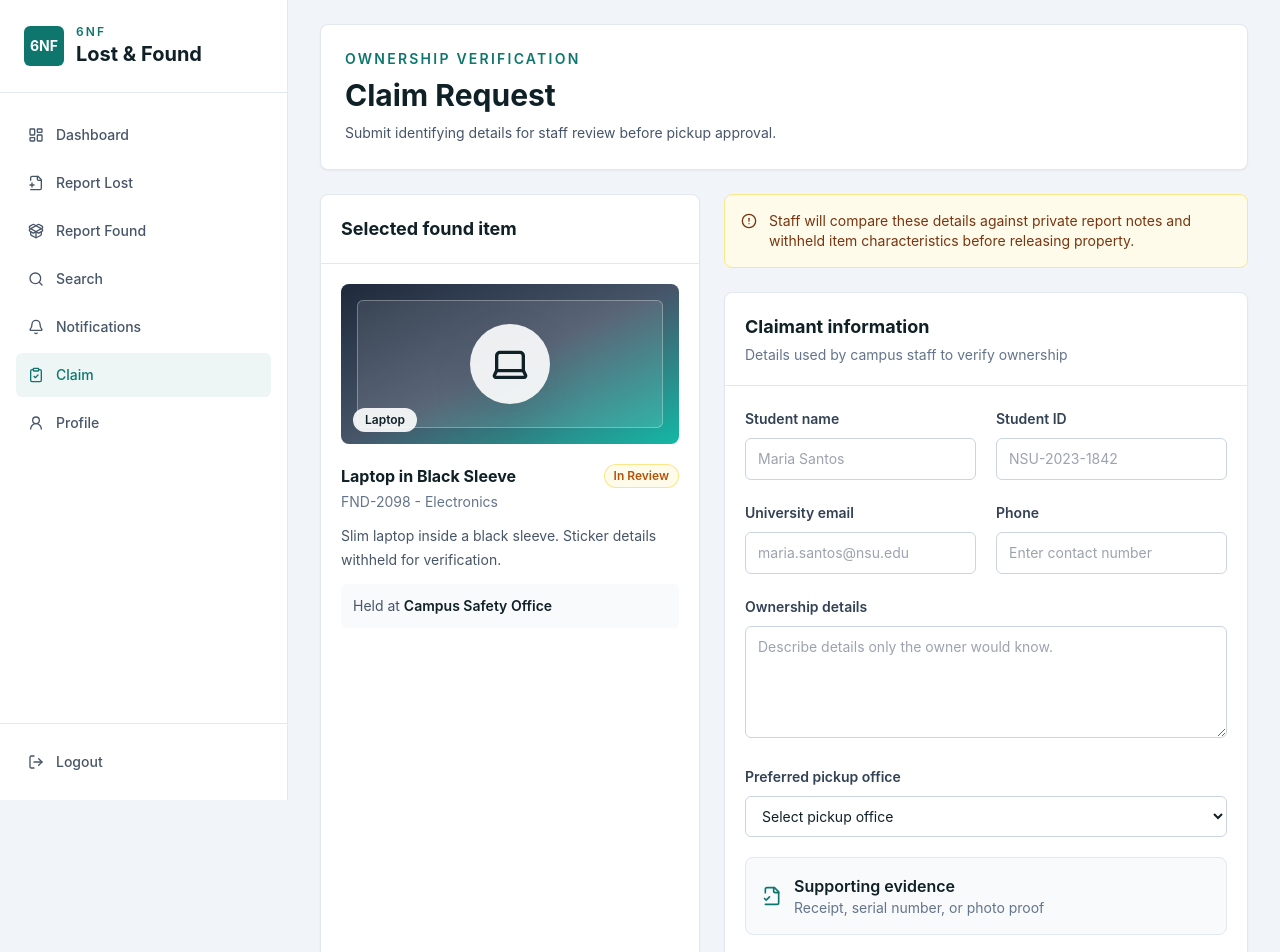
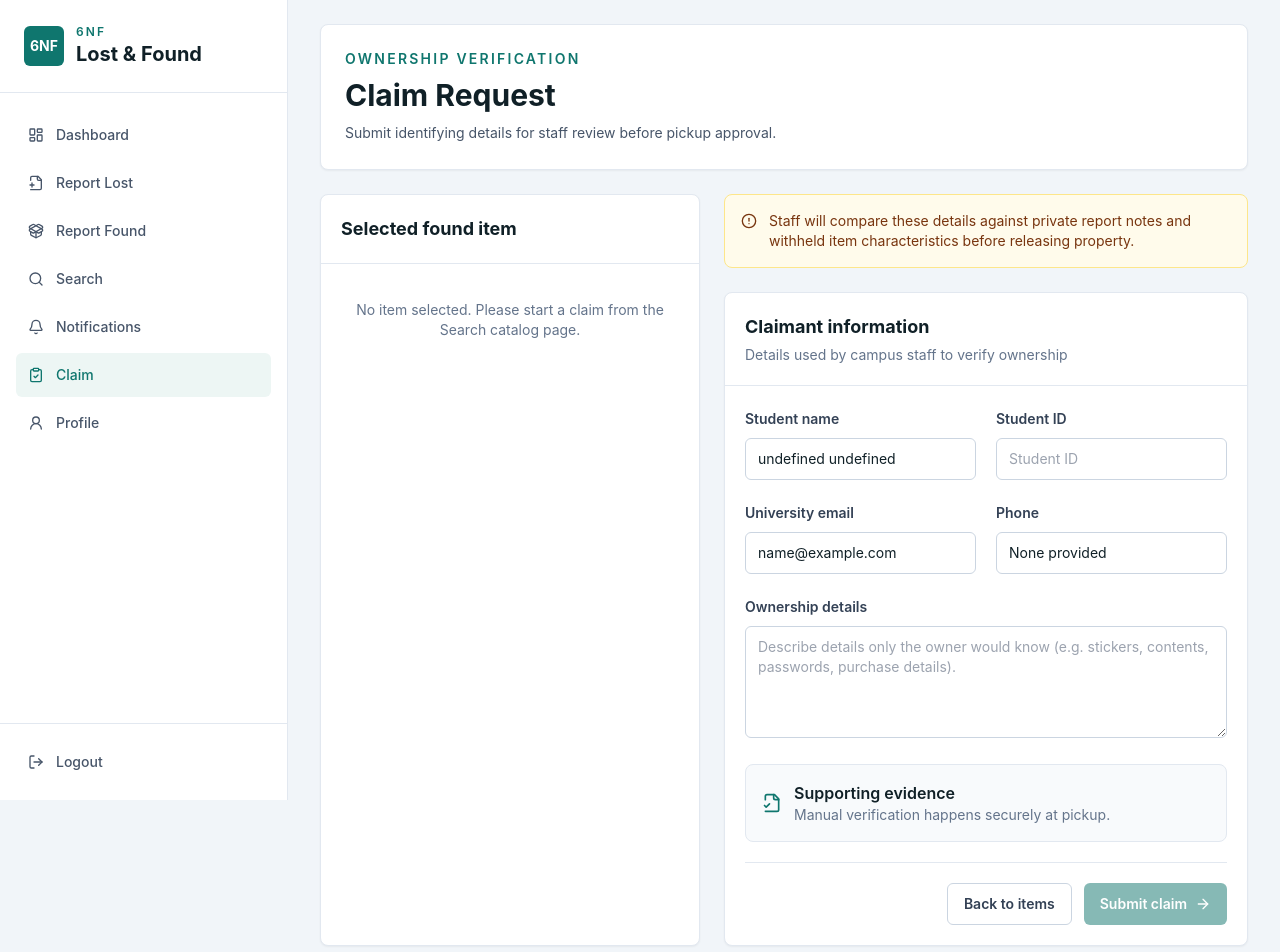
Before and after one commit to JosephEmmanuel-jvl/campus-lost-and-found, a React (Vite) app in the folder sofdes project/student-staff-frontend/: page /claim in a window 1280 px wide. Shown: the top 952 px of the page. Built offline with nearby package versions, Linux system fonts and the light colour scheme; sample sign-in values are in the browser's storage.

Commit message:
feat(claims): wire up claim submission to backend and pass found report parameters

```diff
--- a/sofdes project/student-staff-frontend/src/main.jsx
+++ b/sofdes project/student-staff-frontend/src/main.jsx
@@ -64,6 +64,7 @@ function Root() {
             <Route path="/lost-reports/:id" element={<LostReportDetails />} />
             <Route path="/notifications" element={<Notifications />} />
             <Route path="/claim" element={<ClaimRequest />} />
+            <Route path="/claim/:foundId" element={<ClaimRequest />} />
             <Route path="/claim-request" element={<Navigate to="/claim" replace />} />
             <Route path="/profile" element={<Profile />} />
 
--- a/sofdes project/student-staff-frontend/src/pages/ClaimRequest.jsx
+++ b/sofdes project/student-staff-frontend/src/pages/ClaimRequest.jsx
@@ -1,10 +1,97 @@
-import { Link } from 'react-router-dom';
-import { ArrowRight, FileCheck2 } from 'lucide-react';
-import { currentStudent, foundItems } from '../data/mockData';
+import { useState, useEffect } from 'react';
+import { Link, useParams, useNavigate } from 'react-router-dom';
+import { ArrowRight, FileCheck2, Loader2 } from 'lucide-react';
 import { AlertStrip, FormField, ItemThumbnail, PageHeader, SectionCard, StatusBadge, inputClasses, textareaClasses } from '../components/ui';
 
 export default function ClaimRequest() {
-  const item = foundItems[0];
+  const { foundId } = useParams();
+  const navigate = useNavigate();
+
+  const [item, setItem] = useState(null);
+  const [loadingItem, setLoadingItem] = useState(false);
+  const [currentUser, setCurrentUser] = useState(null);
+  const [proofOfOwnership, setProofOfOwnership] = useState('');
+  const [submitting, setSubmitting] = useState(false);
+  const [error, setError] = useState('');
+  const [successMsg, setSuccessMsg] = useState('');
+
+  useEffect(() => {
+    // Parse user profile
+    try {
+      const user = JSON.parse(localStorage.getItem('user'));
+      setCurrentUser(user);
+    } catch (e) {
+      console.error('Error parsing user from localStorage', e);
+    }
+
+    // Fetch found item details if ID is present
+    if (foundId) {
+      const fetchFoundItem = async () => {
+        setLoadingItem(true);
+        setError('');
+        const token = localStorage.getItem('token');
+        try {
+          const response = await fetch(`http://localhost:5000/api/v1/found-items/${foundId}`, {
+            headers: {
+              'Authorization': `Bearer ${token}`,
+            },
+          });
+          const json = await response.json();
+          if (response.ok) {
+            setItem(json.data.foundItem || json.data);
+          } else {
+            throw new Error(json.message || 'Failed to fetch found item.');
+          }
+        } catch (err) {
+          setError(err.message || 'Error loading selected item details.');
+        } finally {
+          setLoadingItem(false);
+        }
+      };
+      fetchFoundItem();
+    }
+  }, [foundId]);
+
+  const handleSubmit = async (e) => {
+    e.preventDefault();
+    if (!foundId) {
+      setError('No found item selected to claim.');
+      return;
+    }
+
+    setSubmitting(true);
+    setError('');
+    setSuccessMsg('');
+
+    const token = localStorage.getItem('token');
+    try {
+      const response = await fetch('http://localhost:5000/api/v1/claims', {
+        method: 'POST',
+        headers: {
+          'Content-Type': 'application/json',
+          'Authorization': `Bearer ${token}`,
+        },
+        body: JSON.stringify({
+          found_report_id: Number(foundId),
+          proof_of_ownership: proofOfOwnership,
+        }),
+      });
+
+      const json = await response.json();
+      if (response.ok) {
+        setSuccessMsg('Your claim request was successfully submitted! Redirection to notifications...');
+        setTimeout(() => {
+          navigate('/notifications');
+        }, 2000);
+      } else {
+        throw new Error(json.message || 'Failed to submit claim.');
+      }
+    } catch (err) {
+      setError(err.message || 'Something went wrong while submitting your claim.');
+    } finally {
+      setSubmitting(false);
+    }
+  };
 
   return (
     <div className="space-y-6">
@@ -16,20 +103,38 @@ export default function ClaimRequest() {
 
       <div className="grid gap-6 xl:grid-cols-[380px_1fr]">
         <SectionCard title="Selected found item">
-          <ItemThumbnail type={item.thumbnail} />
+          {loadingItem && (
+            <div className="flex h-40 items-center justify-center">
+              <Loader2 className="h-8 w-8 animate-spin text-campus-green" />
+            </div>
+          )}
+
+          {!loadingItem && item && (
+            <>
+              <ItemThumbnail type={item.category?.toLowerCase() === 'electronics' ? 'laptop' : null} />
               <div className="mt-5 space-y-3">
                 <div className="flex items-start justify-between gap-3">
                   <div>
-                <p className="font-bold text-campus-ink">{item.title}</p>
-                <p className="mt-1 text-sm text-slate-500">{item.id} - {item.category}</p>
+                    <p className="font-bold text-campus-ink">{item.item_name}</p>
+                    <p className="mt-1 text-sm text-slate-500">
+                      FND-{String(item.found_report_id || item.id).padStart(4, '0')} - {item.category}
+                    </p>
                   </div>
-              <StatusBadge value={item.status} />
+                  <StatusBadge value={item.status === 'Unclaimed' ? 'Available' : item.status} />
                 </div>
                 <p className="text-sm leading-6 text-slate-600">{item.description}</p>
                 <div className="rounded-md bg-slate-50 p-3 text-sm text-slate-600">
-              Held at <span className="font-semibold text-campus-ink">{item.intakeOffice}</span>
+                  Found Location: <span className="font-semibold text-campus-ink">{item.location_found}</span>
                 </div>
               </div>
+            </>
+          )}
+
+          {!loadingItem && !item && (
+            <div className="text-sm text-slate-500 py-4 text-center">
+              No item selected. Please start a claim from the Search catalog page.
+            </div>
+          )}
         </SectionCard>
 
         <div className="space-y-6">
@@ -38,34 +143,62 @@ export default function ClaimRequest() {
           </AlertStrip>
 
           <SectionCard title="Claimant information" subtitle="Details used by campus staff to verify ownership">
-            <form className="grid gap-5">
+            <form onSubmit={handleSubmit} className="grid gap-5">
+              {error && (
+                <div className="rounded bg-red-50 p-3 text-sm text-red-600 border border-red-200">
+                  {error}
+                </div>
+              )}
+              {successMsg && (
+                <div className="rounded bg-green-50 p-3 text-sm text-green-600 border border-green-200 font-medium">
+                  {successMsg}
+                </div>
+              )}
+
               <div className="grid gap-5 md:grid-cols-2">
                 <FormField label="Student name">
-                  <input name="student_name" className={inputClasses} placeholder={currentStudent.name || 'Enter full name'} />
+                  <input
+                    disabled
+                    className={`${inputClasses} bg-slate-50 cursor-not-allowed`}
+                    value={currentUser ? `${currentUser.first_name} ${currentUser.last_name}` : ''}
+                    placeholder="Student name"
+                  />
                 </FormField>
                 <FormField label="Student ID">
-                  <input name="student_id" className={inputClasses} placeholder={currentStudent.studentId || 'Enter university ID'} />
+                  <input
+                    disabled
+                    className={`${inputClasses} bg-slate-50 cursor-not-allowed`}
+                    value={currentUser?.university_id || ''}
+                    placeholder="Student ID"
+                  />
                 </FormField>
                 <FormField label="University email">
-                  <input name="email" className={inputClasses} placeholder={currentStudent.email || 'Enter university email'} />
+                  <input
+                    disabled
+                    className={`${inputClasses} bg-slate-50 cursor-not-allowed`}
+                    value={currentUser?.email || ''}
+                    placeholder="University email"
+                  />
                 </FormField>
                 <FormField label="Phone">
-                  <input name="phone" className={inputClasses} placeholder="Enter contact number" />
+                  <input
+                    disabled
+                    className={`${inputClasses} bg-slate-50 cursor-not-allowed`}
+                    value={currentUser?.contact_number || 'None provided'}
+                    placeholder="Phone"
+                  />
                 </FormField>
               </div>
 
               <FormField label="Ownership details">
-                <textarea name="proof_of_ownership" className={textareaClasses} placeholder="Describe details only the owner would know." />
-              </FormField>
-
-              <FormField label="Preferred pickup office">
-                <select name="pickup_office" className={inputClasses} defaultValue="">
-                  <option value="" disabled>Select pickup office</option>
-                  <option>Campus Safety Office</option>
-                  <option>Library Circulation Desk</option>
-                  <option>Student Affairs Desk</option>
-                  <option>Athletics Front Desk</option>
-                </select>
+                <textarea
+                  name="proof_of_ownership"
+                  value={proofOfOwnership}
+                  onChange={(e) => setProofOfOwnership(e.target.value)}
+                  className={textareaClasses}
+                  placeholder="Describe details only the owner would know (e.g. stickers, contents, passwords, purchase details)."
+                  required
+                />
               </FormField>
 
               <div className="rounded-lg border border-slate-200 bg-slate-50 p-4">
@@ -73,7 +206,7 @@ export default function ClaimRequest() {
                   <FileCheck2 className="h-5 w-5 text-campus-green" />
                   <div>
                     <p className="font-semibold text-campus-ink">Supporting evidence</p>
-                    <p className="text-sm text-slate-500">Receipt, serial number, or photo proof</p>
+                    <p className="text-sm text-slate-500">Manual verification happens securely at pickup.</p>
                   </div>
                 </div>
               </div>
@@ -82,10 +215,14 @@ export default function ClaimRequest() {
                 <Link to="/search" className="inline-flex justify-center rounded-md border border-slate-300 px-4 py-2.5 text-sm font-semibold text-slate-700 hover:bg-slate-50">
                   Back to items
                 </Link>
-                <Link to="/notifications" className="inline-flex items-center justify-center gap-2 rounded-md bg-campus-green px-4 py-2.5 text-sm font-semibold text-white hover:bg-teal-800">
-                  Submit claim
+                <button
+                  type="submit"
+                  disabled={submitting || !item || item.status === 'Claimed'}
+                  className="inline-flex items-center justify-center gap-2 rounded-md bg-campus-green px-4 py-2.5 text-sm font-semibold text-white hover:bg-teal-800 disabled:opacity-50"
+                >
+                  {submitting ? 'Submitting...' : 'Submit claim'}
                   <ArrowRight className="h-4 w-4" />
-                </Link>
+                </button>
               </div>
             </form>
           </SectionCard>
--- a/sofdes project/student-staff-frontend/src/pages/SearchPage.jsx
+++ b/sofdes project/student-staff-frontend/src/pages/SearchPage.jsx
@@ -45,7 +45,7 @@ export default function SearchPage() {
             date: r.date,
             location: r.location,
             description: r.description,
-            route: r.report_type === 'lost' ? `/lost-reports/${r.report_id}` : '/claim',
+            route: r.report_type === 'lost' ? `/lost-reports/${r.report_id}` : `/claim/${r.report_id}`,
             actionLabel: r.report_type === 'lost' ? 'View report' : 'Start claim',
             thumbnail: r.category.toLowerCase() === 'electronics' ? 'laptop' : null,
           }));
```
Lines whose indentation alone changed are shown as unchanged.
